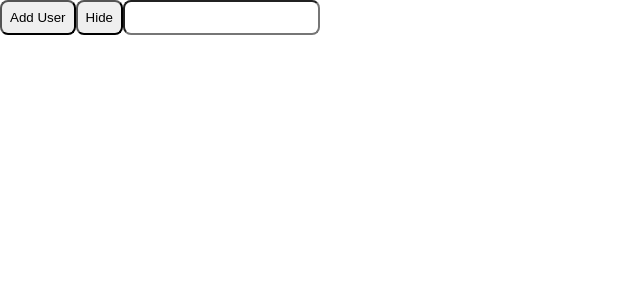
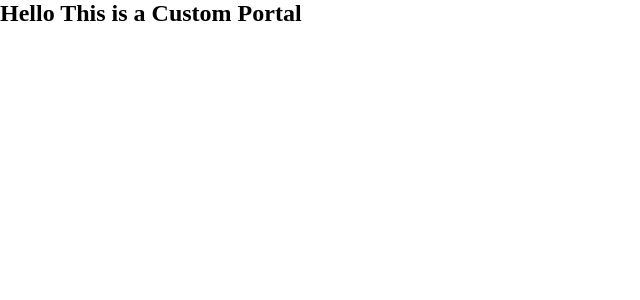
Before and after one commit to astiksayare/React-Doc, a React (Vite) app in the folder React-Master/react-master-jsx/: page / in a window 1280 px wide. Shown: the top 300 px of the page, without its empty margins (0-640 px from the left). Built offline with nearby package versions, Linux system fonts and the light colour scheme.

Commit message:
Added: Custom Portal in React

```diff
--- a/React-Master/react-master-jsx/index.html
+++ b/React-Master/react-master-jsx/index.html
@@ -11,6 +11,7 @@
     <div id="effect-portal"></div>
     <div id="context-portal"></div>
     <div id="reducer-portal"></div>
+    <div id="custom-portal"></div>
     <script type="module" src="/src/main.jsx"></script>
   </body>
 </html>
--- a/React-Master/react-master-jsx/src/main.jsx
+++ b/React-Master/react-master-jsx/src/main.jsx
@@ -2,15 +2,15 @@
 import React from 'react';
 import Root from 'react-dom/client';
 import App from './App';
-import * as Hooks from './hooks/index';
+import * as Hooks from './hooks';
 import { Task } from './Task';
 import * as Portal from './portal';
-import * as Hook from './hooks';
 
 Root.createRoot(document.getElementById('root')).render(
     // <React.StrictMode>
     //     {/* <App /> */}
     //     {/* <Hooks.ReactFrom /> */}
+    //     <Hooks.Reference.InputField />
     //     <Task />
     //  </React.StrictMode>
 
@@ -18,5 +18,5 @@ Root.createRoot(document.getElementById('root')).render(
     // <Portal.EffectPortal />
     // <Portal.ContextPortal />
     // <Portal.ReducerPortal />
-    <Hook.Reference.InputField />
+    <Portal.CustomPortal />
 );
--- /dev/null
+++ b/React-Master/react-master-jsx/src/portal/CustomPortal.jsx
@@ -0,0 +1,11 @@
+
+import ReactDom from "react-dom";
+
+export const CustomPortal = () => {
+
+    return ReactDom.createPortal(
+        <section>
+            <h1>Hello This is a Custom Portal</h1>
+        </section>, document.getElementById('custom-portal')
+    )
+}
--- a/React-Master/react-master-jsx/src/portal/index.js
+++ b/React-Master/react-master-jsx/src/portal/index.js
@@ -2,7 +2,8 @@
 import { ContextPortal } from "./ContextPortal";
 import { EffectPortal } from "./EffectPortal";
 import { ReducerPortal } from "./ReducerPortal";
+import { CustomPortal } from "./CustomPortal";
 
 export {
-    ContextPortal, EffectPortal, ReducerPortal
+    ContextPortal, EffectPortal, ReducerPortal, CustomPortal
 }
```
